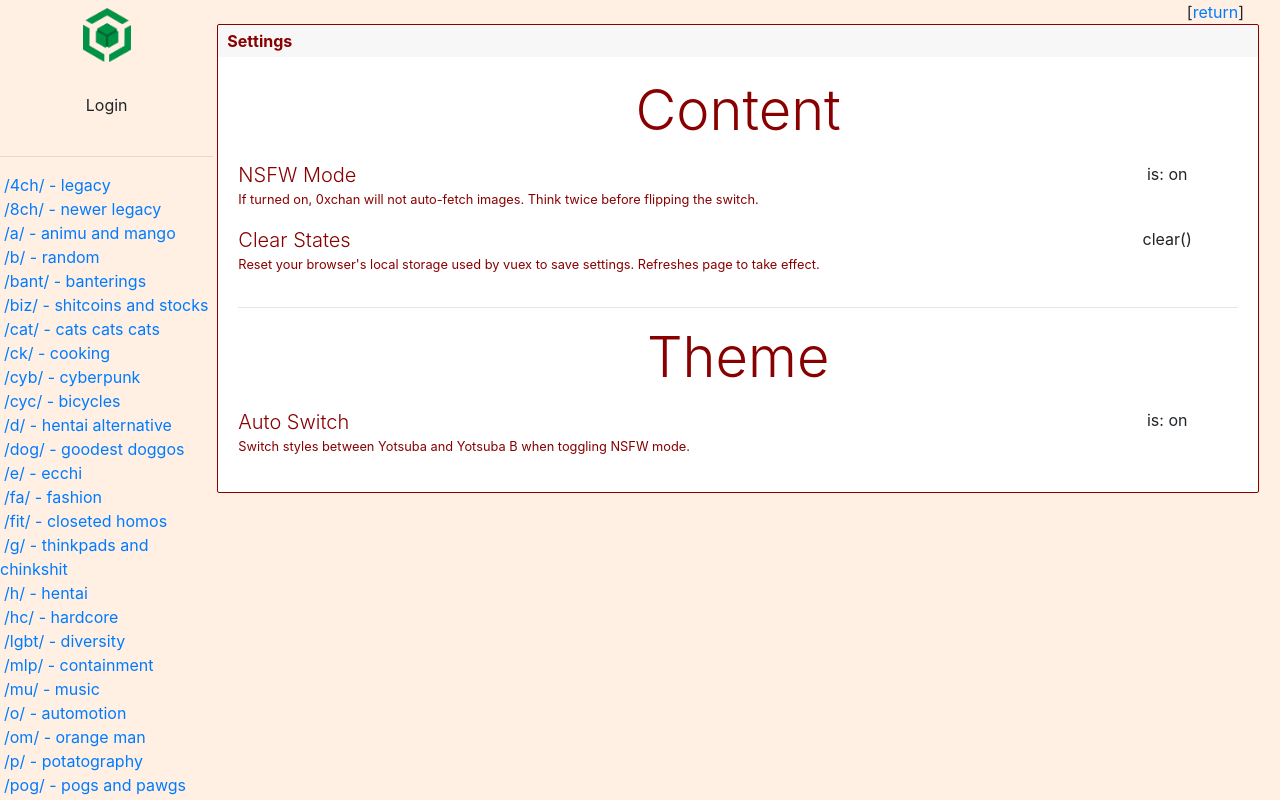
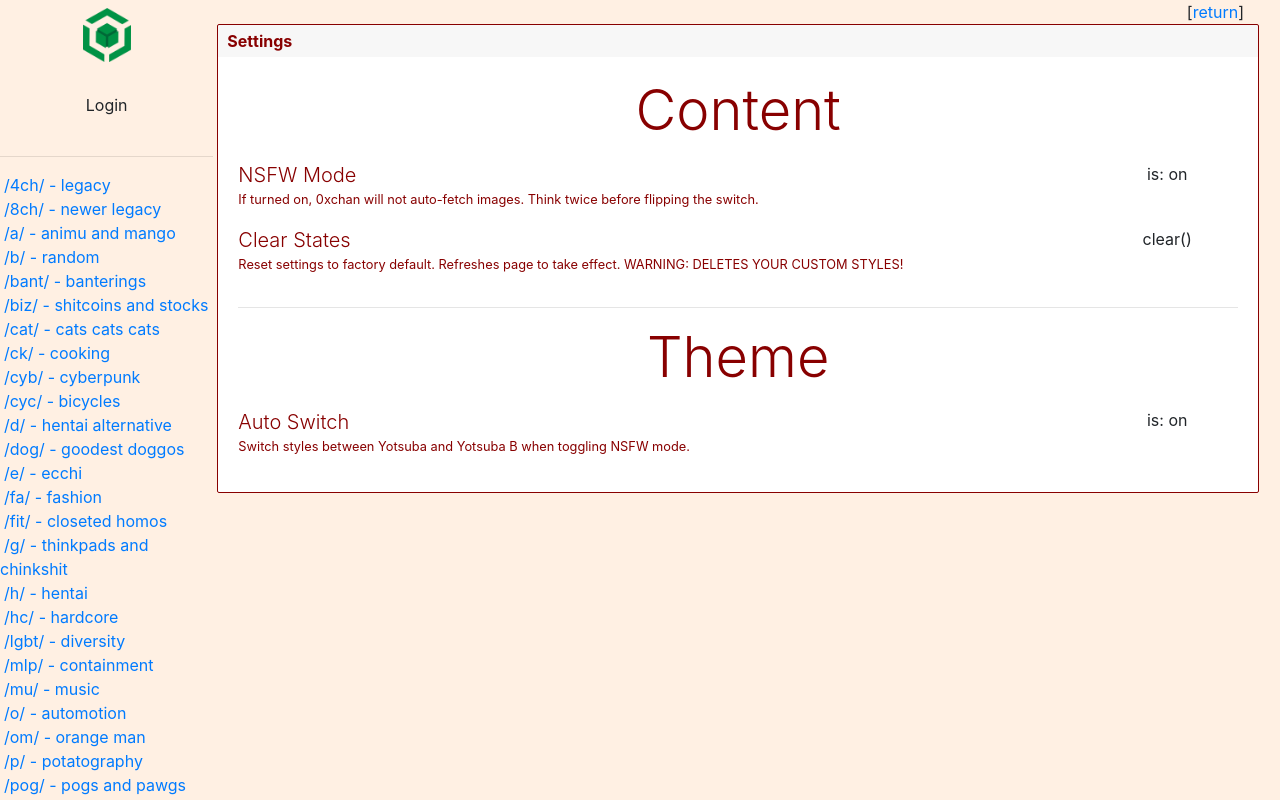
Before and after one commit to n4n0GH/0xchan-frontend, a Vue app: page /settings in a window 1280 px wide. Built offline with nearby package versions, Linux system fonts and the light colour scheme; some icons are missing; what vue-head would draw is missing.

Commit message:
Small restructure of settings view

```diff
--- a/src/views/Settings.vue
+++ b/src/views/Settings.vue
@@ -33,7 +33,7 @@
 					<div class="row">
 						<div class="col">
 							<p class="mb-0 lead">Clear States</p>
-							<p class="small font-chan-normal">Reset your browser's local storage used by vuex to save settings. Refreshes page to take effect.</p>
+							<p class="small font-chan-normal">Reset settings to factory default. Refreshes page to take effect. WARNING: DELETES YOUR CUSTOM STYLES!</p>
 						</div>
 						<div class="col-2">
 							<button class="p-0 w-100 px-1 btn btn-outline-chan-red text-mono" @click="clearState()">clear()</button>
@@ -82,22 +82,17 @@
 					<transition name="fade" mode="out-in">
 					<div v-if="themeSelect=='Custom'">
 						<div class="row">
-							<div class="col">
-								<p class="mb-0 lead">Custom CSS</p>
+							<div class="col-7">
+								<p class="mb-0 lead">Custom Styles</p>
 								<p class="mb-0 small font-chan-normal">Check out the documentation [insert link here] to find out about class-names.</p>
-							</div>
-						</div>
-						<div class="row">
-							<div class="col-7 form-group">
 								<textarea name="customCss" rows="4" class="w-100" placeholder="Paste your CSS here" v-model="custom"></textarea>
-								<button class="btn btn-inline-block btn-outline-chan mt-2 mr-1" @click="saveFile()">
-									Save CSS to file
-								</button>
-								<button class="btn btn-inline-block btn-outline-chan mt-2 ml-1" @click="updateCustom()">
-									Use CSS in 0xchan
+								<button class="btn btn-block btn-outline-chan mt-2" @click="updateCustom()">
+									Update Styles
 								</button>
 							</div>
 							<div class="col-5">
+								<p class="mb-0 lead">Preview</p>
+								<p class="mb-0 small font-chan-normal">Update styles to see changes.</p>
 								<mini-preview />
 							</div>
 						</div>
```
